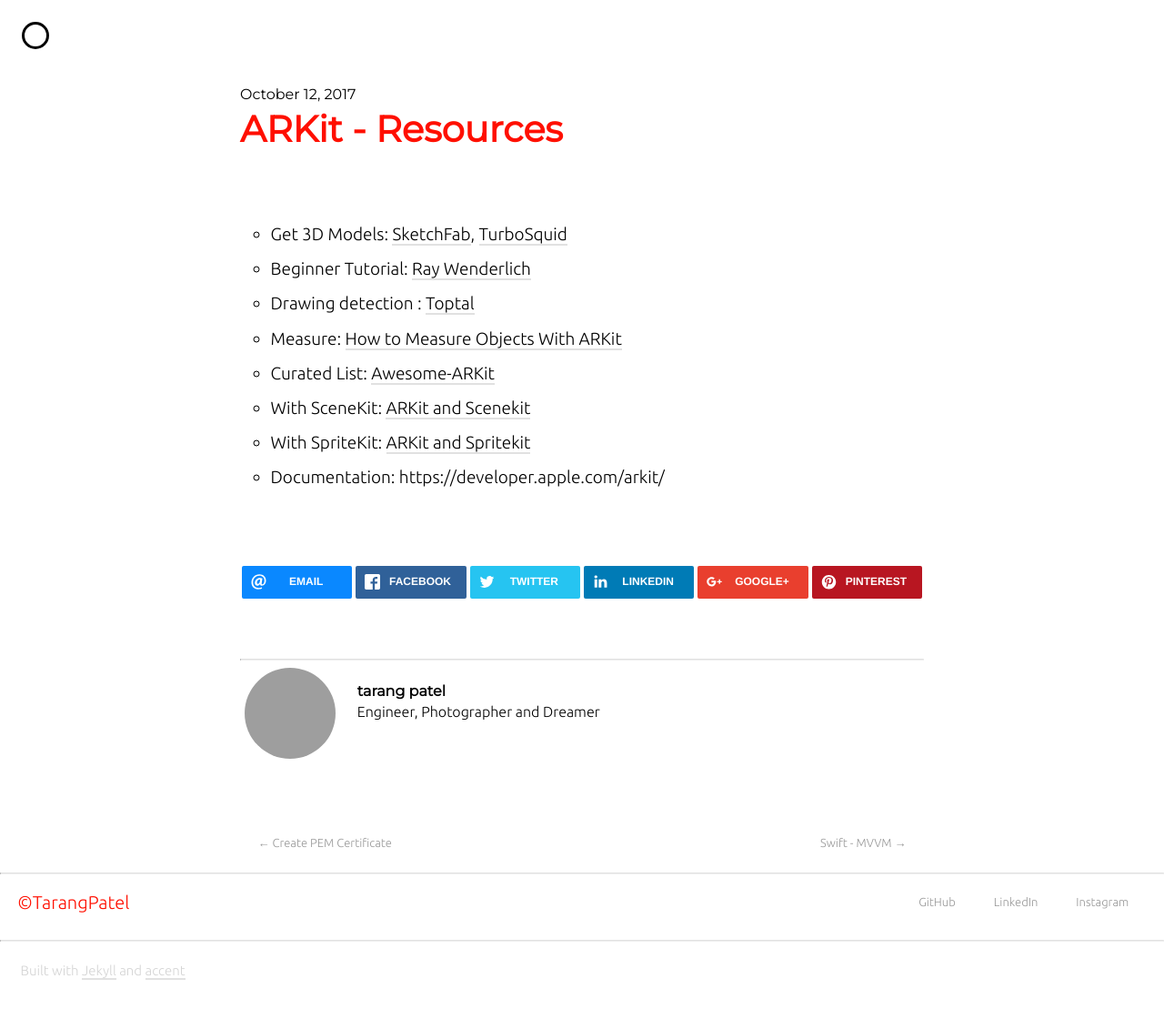
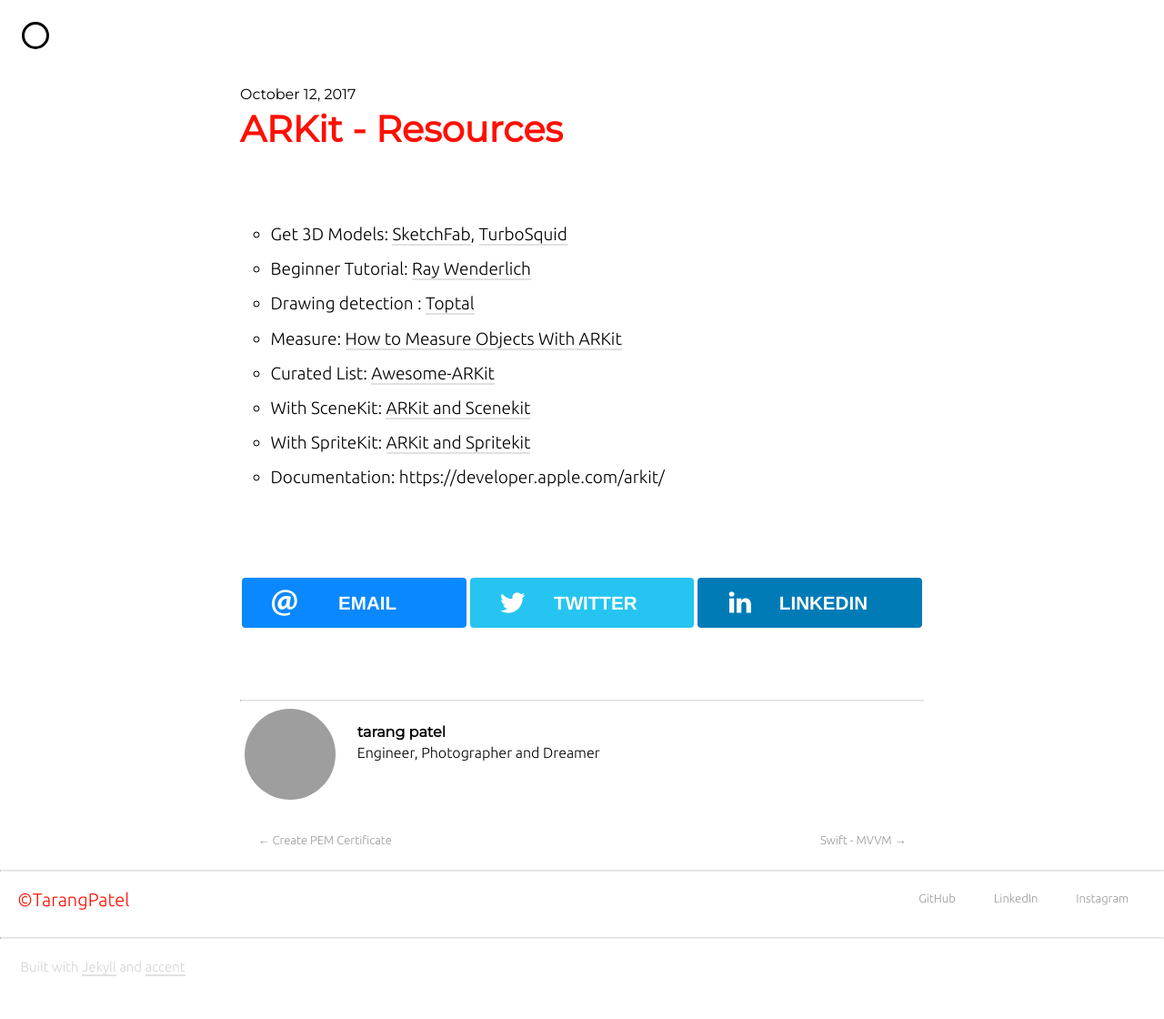
Before and after one commit to tarangpatel/whatilove, a Jekyll site: the page built from _posts/2017-10-12-ARKit.markdown, in a window 1280 px wide. Shown: the whole page at 91% size. Built offline with Jekyll 4.4.1, drawn with Linux system fonts in a browser that asks for light colours; nearby versions of some CDN libraries; comment, search, counter and statistics services are not loaded; grey boxes are pictures that could not be loaded.

```diff
--- a/_config.yml
+++ b/_config.yml
@@ -27,7 +27,7 @@ short_bio: >
 permalink: /:title.html
 
 # Comments are powered by disqus
-comments: true
+comments: false
 
 # keep about_stub roughly 12 words long for best results
 # This will show up at the bottom of each post
--- a/_includes/share.html
+++ b/_includes/share.html
@@ -6,13 +6,13 @@
             <span class="rrssb-text">email</span>
         </a>
     </li>
-    <li class="rrssb-facebook">
+    <!-- <li class="rrssb-facebook"> -->
 <!--  Replace with your URL. For best results, make sure you page has the proper FB Open Graph tags in header: https://developers.facebook.com/docs/opengraph/howtos/maximizing-distribution-media-content/ -->
-        <a href="https://www.facebook.com/sharer/sharer.php?u={{ site.url }}{{ site.baseurl }}{{ page.url }}" class="popup">
+        <!-- <a href="https://www.facebook.com/sharer/sharer.php?u={{ site.url }}{{ site.baseurl }}{{ page.url }}" class="popup">
             <span class="rrssb-icon"><svg xmlns="http://www.w3.org/2000/svg" viewBox="0 0 29 29"><path d="M26.4 0H2.6C1.714 0 0 1.715 0 2.6v23.8c0 .884 1.715 2.6 2.6 2.6h12.393V17.988h-3.996v-3.98h3.997v-3.062c0-3.746 2.835-5.97 6.177-5.97 1.6 0 2.444.173 2.845.226v3.792H21.18c-1.817 0-2.156.9-2.156 2.168v2.847h5.045l-.66 3.978h-4.386V29H26.4c.884 0 2.6-1.716 2.6-2.6V2.6c0-.885-1.716-2.6-2.6-2.6z"/></svg></span>
             <span class="rrssb-text">facebook</span>
         </a>
-    </li>
+    </li> -->
     <li class="rrssb-twitter">
         <!-- Replace href with your Meta and URL information  -->
         <a href="https://twitter.com/intent/tweet?text={{ page.title }}&amp;url={{ site.url }}{{ site.baseurl }}{{ page.url }}" class="popup">
@@ -30,7 +30,7 @@
             <span class="rrssb-text">linkedin</span>
         </a>
     </li>
-    <li class="rrssb-googleplus">
+    <!-- <li class="rrssb-googleplus">
         <a href="https://plus.google.com/share?url={{ site.url }}{{ site.baseurl }}{{ page.url }}" class="popup">
             <span class="rrssb-icon">
                 <svg xmlns="http://www.w3.org/2000/svg" width="24" height="24" viewbox="0 0 24 24">
@@ -44,5 +44,5 @@
             <svg xmlns="http://www.w3.org/2000/svg" width="28" height="28" viewbox="0 0 28 28">
                 <path d="M14.02 1.57c-7.06 0-12.784 5.723-12.784 12.785S6.96 27.14 14.02 27.14c7.062 0 12.786-5.725 12.786-12.785 0-7.06-5.724-12.785-12.785-12.785zm1.24 17.085c-1.16-.09-1.648-.666-2.558-1.22-.5 2.627-1.113 5.146-2.925 6.46-.56-3.972.822-6.952 1.462-10.117-1.094-1.84.13-5.545 2.437-4.632 2.837 1.123-2.458 6.842 1.1 7.557 3.71.744 5.226-6.44 2.924-8.775-3.324-3.374-9.677-.077-8.896 4.754.19 1.178 1.408 1.538.49 3.168-2.13-.472-2.764-2.15-2.683-4.388.132-3.662 3.292-6.227 6.46-6.582 4.008-.448 7.772 1.474 8.29 5.24.58 4.254-1.815 8.864-6.1 8.532v.003z"></path>
             </svg></span><span class="rrssb-text">pinterest</span></a>
-    </li>
+    </li> -->
 </ul>
```
